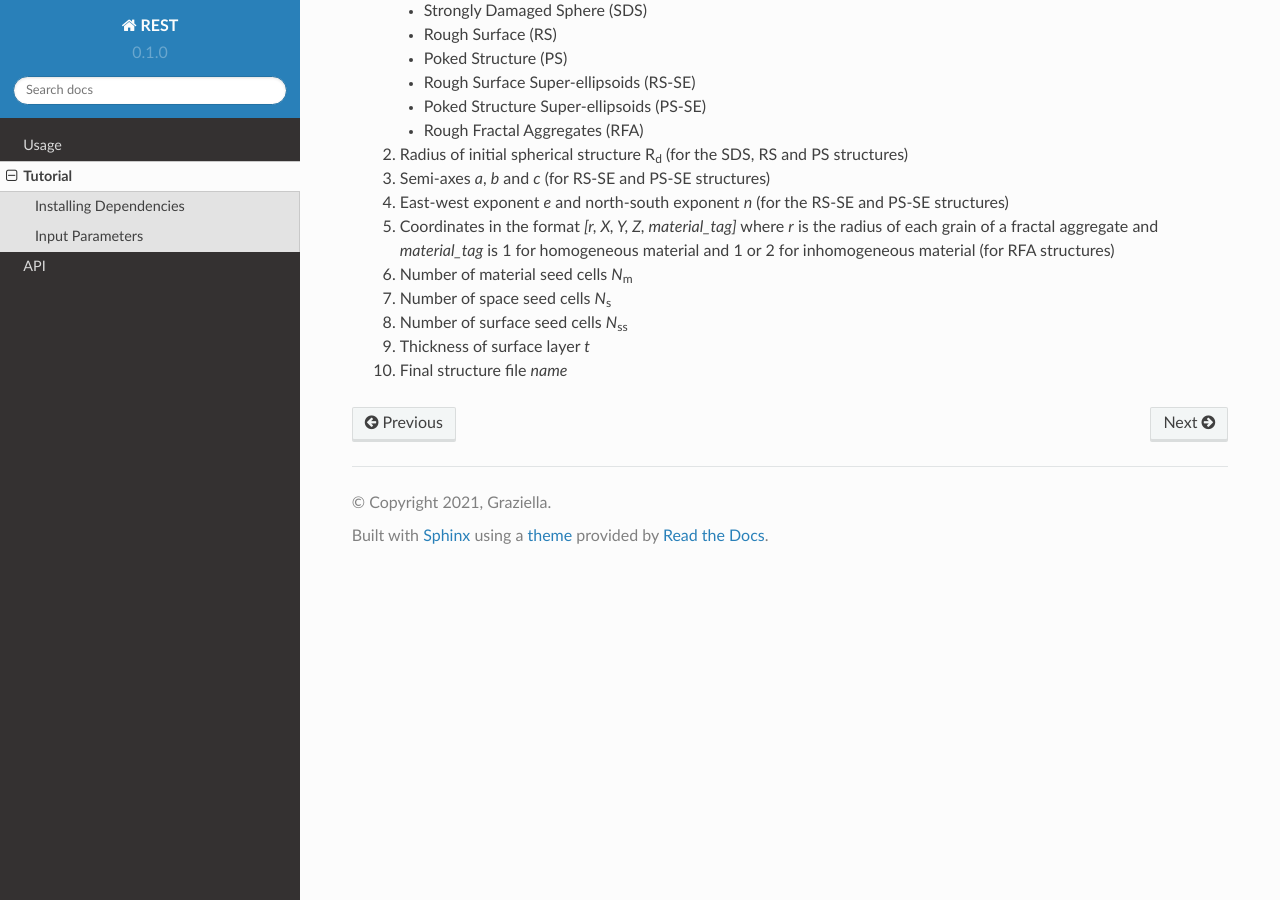
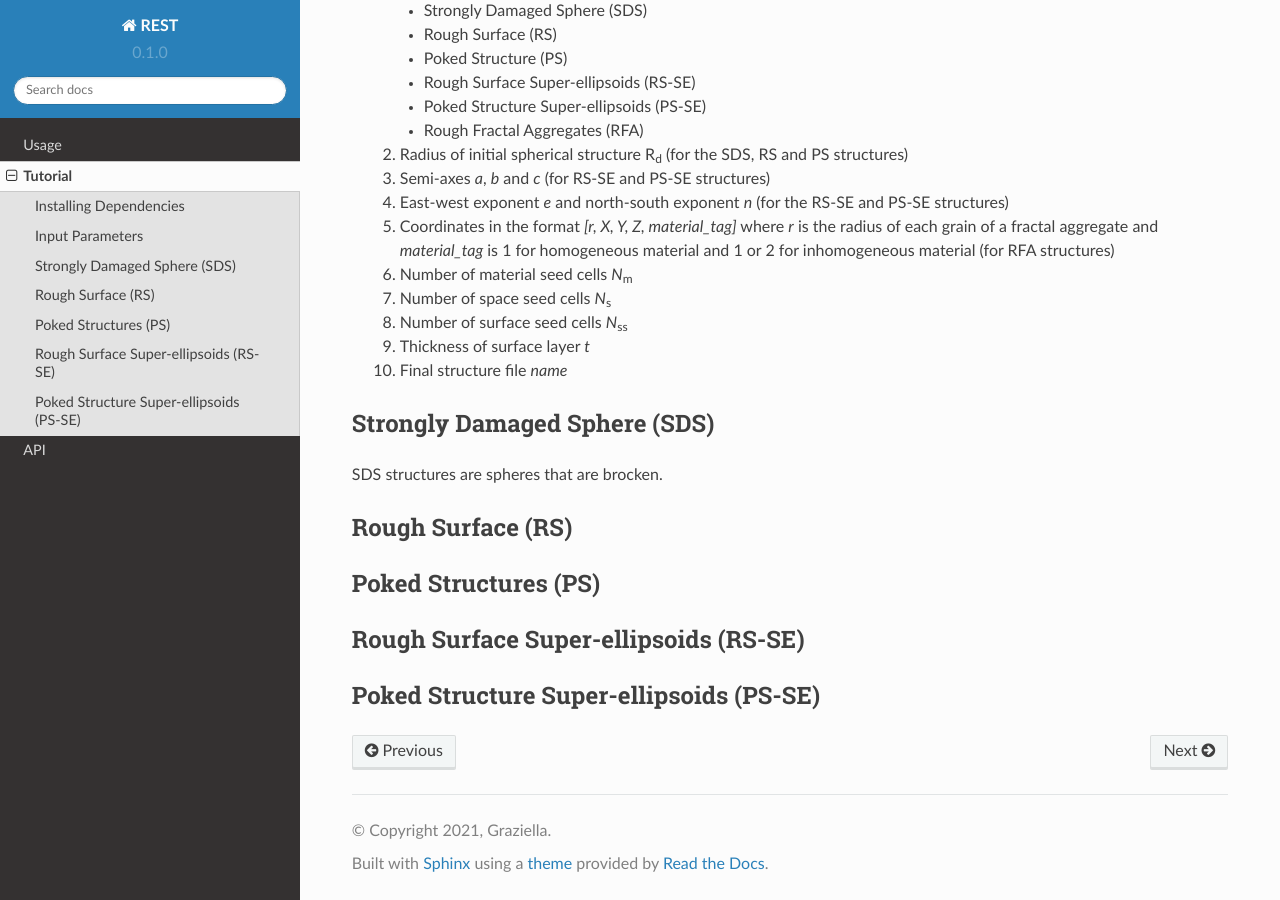
Before and after one commit to prithishh3/rtd-tutorial, a Sphinx documentation site: the page built from docs/source/tutorial.rst, in a window 1280 px wide and 900 px high, scrolled down 913 px. Built offline with Sphinx 7.4.7 and the Read the Docs theme 2.0.0, drawn with Linux system fonts in a browser that asks for light colours.

Commit message:
Update tutorial.rst

```diff
--- a/docs/source/tutorial.rst
+++ b/docs/source/tutorial.rst
@@ -66,3 +66,31 @@ The basic input parameters for **REST** are listed below:
    8. Number of surface seed cells *N*\ :sub:`ss`
    9. Thickness of surface layer *t*
    10. Final structure file *name*
+
+
+.. _strongly_damaged_sphere:
+
+Strongly Damaged Sphere (SDS)
+-----------------------------
+
+SDS structures are spheres that are brocken.
+
+.. _rough_surface:
+
+Rough Surface (RS)
+------------------
+
+.. _poked_structures:
+
+Poked Structures (PS)
+---------------------
+
+.. _rough_surface_super-ellipsoids:
+
+Rough Surface Super-ellipsoids (RS-SE)
+--------------------------------------
+
+.. _poked_structure_super-ellipsoids:
+
+Poked Structure Super-ellipsoids (PS-SE)
+----------------------------------------
```
